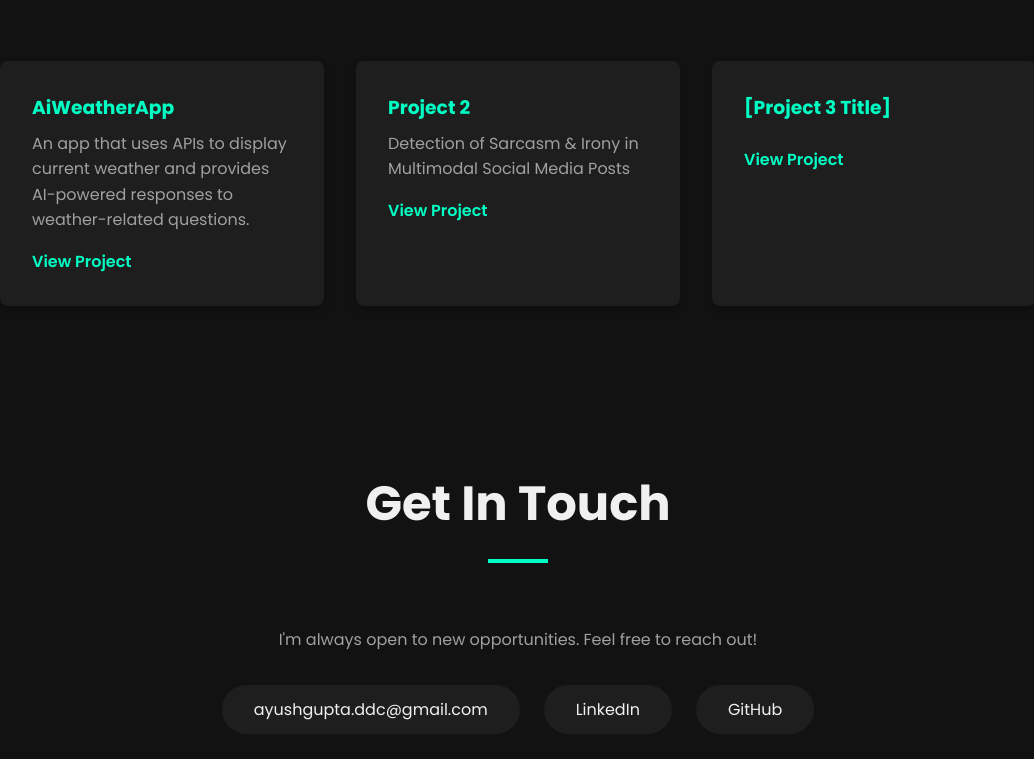
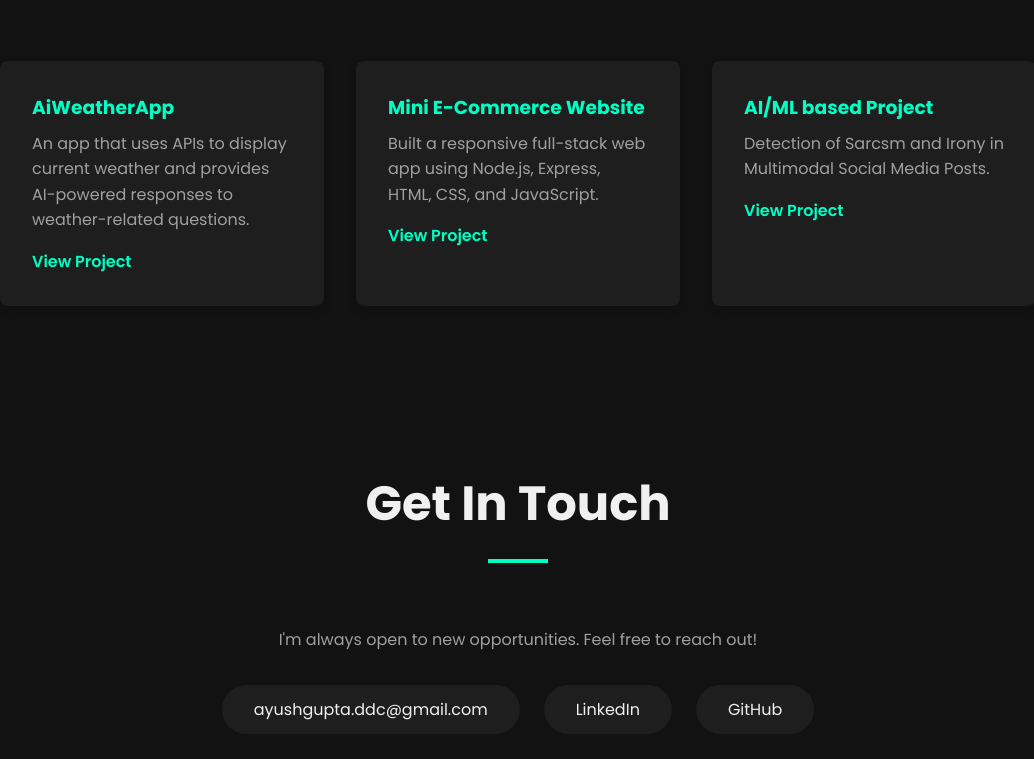
Before and after one commit to ayux9h/MyPortfolio, a plain HTML site: page index.html in a window 1280 px wide. Shown: the part 1857-2616 px from the top of the page, without its empty margins (122-1156 px from the left). Drawn offline with Linux system fonts and the light colour scheme.

Commit message:
Update index.html

```diff
--- a/index.html
+++ b/index.html
@@ -85,13 +85,13 @@
                 <a href="https://github.com/ayux9h/AiWeatherApp" class="project-link">View Project</a>
             </div>
             <div class="project-card">
-                <h3>Project 2</h3>
-                <p>Detection of Sarcasm & Irony in Multimodal Social Media Posts</p>
+                <h3>Mini E-Commerce Website</h3>
+                <p>Built a responsive full-stack web app using Node.js, Express, HTML, CSS, and JavaScript.</p>
                 <a href="#" class="project-link">View Project</a>
             </div>
             <div class="project-card">
-                <h3>[Project 3 Title]</h3>
-                <p></p>
+                <h3>AI/ML based Project</h3>
+                <p>Detection of Sarcsm and Irony in Multimodal Social Media Posts. </p>
                 <a href="#" class="project-link">View Project</a>
             </div>
         </div>
@@ -113,4 +113,5 @@
 
     <script src="script.js"></script>
 </body>
+
 </html>
```
